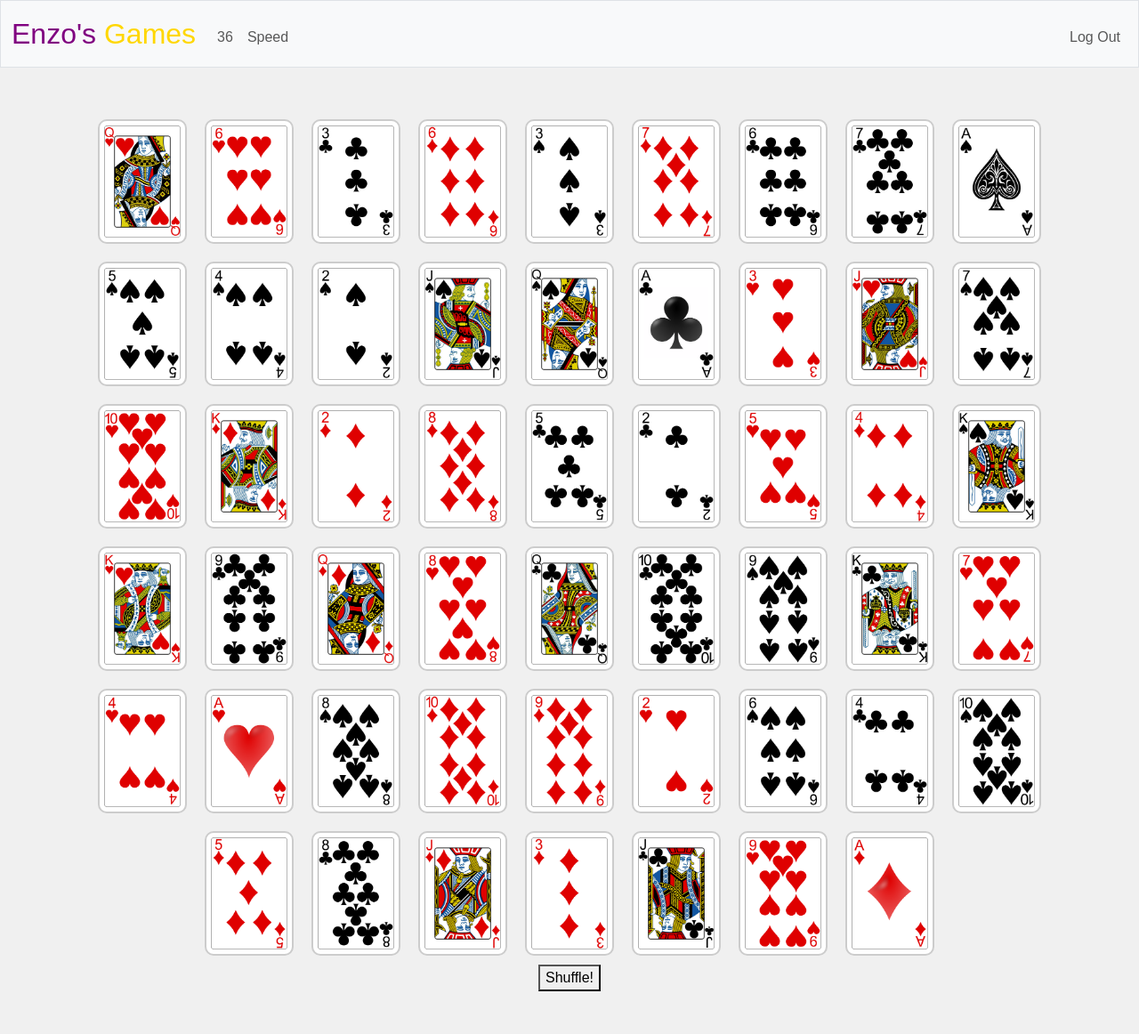
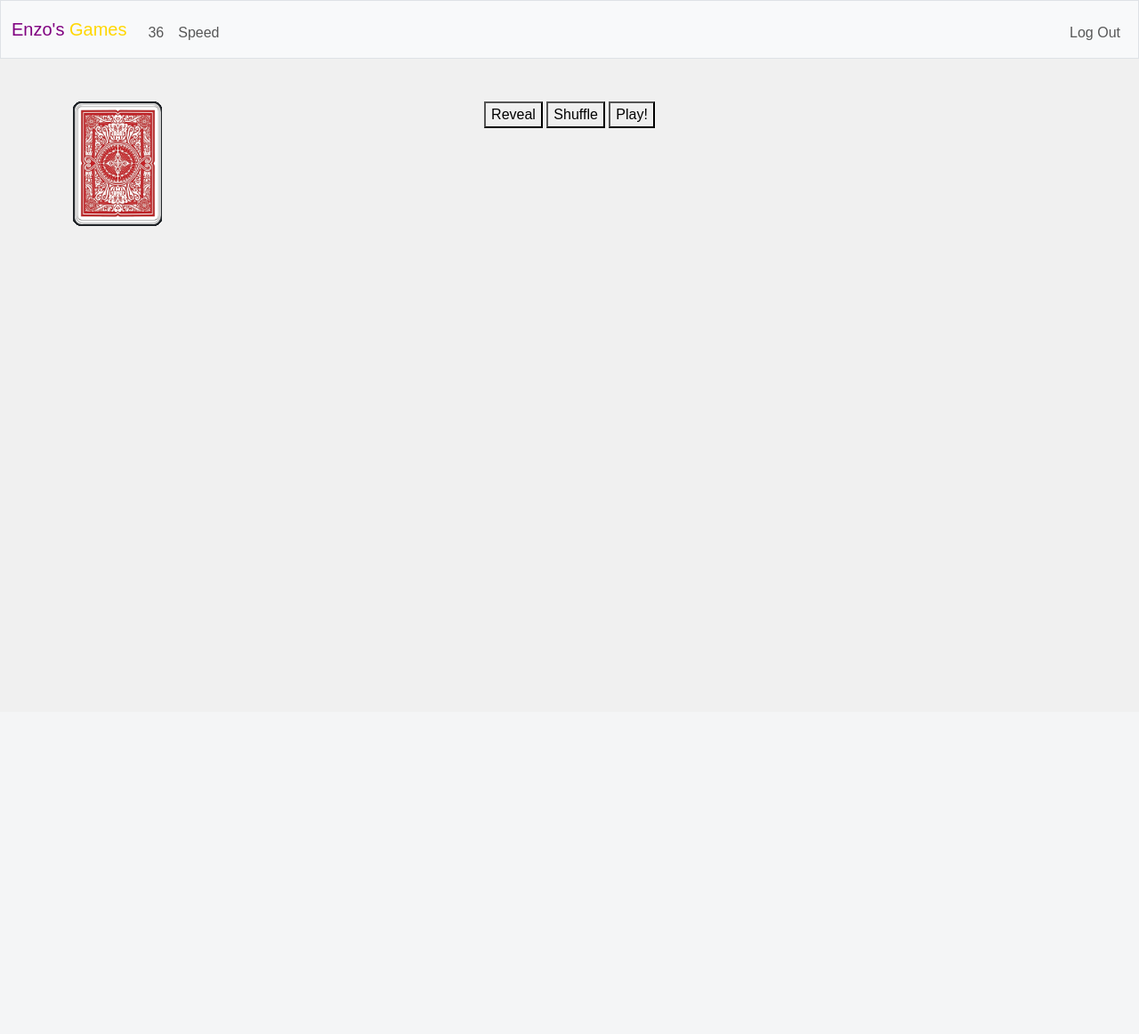
Before and after one commit to nzoszo/cs50-final, a Flask app: page /speed in a window 1280 px wide. Shown: the whole page at 89% size. After the commit the page ends 254 px from the top, so only its background shows below. Run offline with Flask 3, Linux system fonts and the light colour scheme; a user stored in the database is signed in; some libraries are stand-ins or nearby versions.

Commit message:
cards start in pile

```diff
--- a/static/styles.css
+++ b/static/styles.css
@@ -145,20 +145,36 @@ animation: fadeOut 1.5s forwards;
 
 /* Speed */
 .card {
-width: 100px;
-height: 140px;
-border: 2px solid #ccc;
-border-radius: 10px;
-padding: 5px;
-display: inline-block;
-margin: 10px;
+    position: absolute;
+    width: 100px;
+    height: 140px;
+    border: 2px solid;
+    border-radius: 10px;
 }
 
 .card-image {
-width: 100%;
-height: 100%;
+width: 101%;
+height: 101%;
+border: 2px solid #ccc;
+border-radius: 10px;
 object-fit: cover;
 }
+
+.card-container {
+    display: flex;
+    flex-direction: column;
+    align-items: center;
+};
+
+/* .card {
+width: 100px;
+height: 140px;
+border: 2px solid;
+border-radius: 10px;
+display: inline-block;
+padding: 1px;
+margin: 10px;
+} */
 
 /* Size for brand */
 nav .navbar-brand {
--- a/templates/speed.html
+++ b/templates/speed.html
@@ -9,7 +9,9 @@
 
     </div>
 
-    <button onclick="shuffle()">Shuffle!</button>
+    <button onclick="reveal()">Reveal</button>
+    <button onclick="shuffle()">Shuffle</button>
+    <button onclick="startGame()">Play!</button>
 
     <script>
         /* Create deck of cards */
@@ -23,7 +25,8 @@
                 const card = {
                     suit,
                     rank,
-                    image: `../static/card_images/${rank.toLowerCase()}_of_${suit.toLowerCase()}.png`
+                    image: `../static/card_images/${rank.toLowerCase()}_of_${suit.toLowerCase()}.png`,
+                    back: `../static/card_images/card_backside.png`
                 };
                 // Adds each card to a deck of cards
                 deck.push(card);
@@ -36,7 +39,7 @@
 
 
         /* Load and connect images to deck array */
-        function loadCards() {
+        function loadCards(reveal) {
             const cardContainer = document.getElementById("card-container");
             // Removes current deck of cards before loading new deck
             if (cardContainer.childElementCount > 0) {
@@ -49,10 +52,41 @@
                 cardElement.className = "card";
                 // Each card's image
                 const cardImage = document.createElement("img");
-                cardImage.src = card.image;
-                cardImage.alt = `${card.rank} of ${card.suit}`;
+                cardImage.src = card.back;
+                //cardImage.alt = `${card.rank} of ${card.suit}`;
                 cardImage.className = "card-image";
                 cardElement.appendChild(cardImage);
+                // Add card
+                cardContainer.appendChild(cardElement);
+            });
+        };
+
+        /* Reveal deck */
+        function reveal() {
+            const cardContainer = document.getElementById("card-container");
+            cardContainer.innerHTML = "";
+            deck.forEach((card) => {
+                // Each card element
+                const cardElement = document.createElement("div");
+                cardElement.className = "card";
+                // Each card's image
+                const cardImage = document.createElement("img");
+                cardImage.src = card.image;
+                //cardImage.alt = `${card.rank} of ${card.suit}`;
+                cardImage.className = "card-image";
+                cardElement.appendChild(cardImage);
+                cardElement.classList.remove(".card");
+                cardElement.style.width = "100px";
+                cardElement.style.height = "140px";
+                cardElement.style.border = "2px solid";
+                cardElement.style.borderRadius = "10px";
+                cardElement.style.display = "inline-block";
+                cardElement.style.padding = "1px";
+                cardElement.style.margin = "10px";
+
+                cardElement.style.position = "absolute";
+                cardElement.style.left = `${leftPosition}px`; // set left position
+                leftPosition += 20; // increment left position for next card
                 // Add card
                 cardContainer.appendChild(cardElement);
             });
@@ -72,6 +106,7 @@
             // Reload card images
             loadCards();
         };
+
     </script>
 {% endblock %}
 
@@ -79,7 +114,11 @@
 Pseudocode:
 Beginning:
 
-Shuffle Deck (perhaps use animation)
+start with deck in pile -- button to reveal and to reshuffle
+Shuffle Deck:
+    20 cards go top left for enemy -- split into deck of 5 and 15
+    20 cards go bottom right player -- split into deck of 5 and 15
+    remaining 12 split 6 and 6 left and right of center of table -- (5 1 1 5)
 Deal 20 cards to each player
 Lay the rest in 4 piles in middle -- 5 1 1 5
 Distribute 5 cards from each player's deck to player (only visible to player)
```
Also changed, not shown: static/card_images/card_backside.png (added), 2 other files.
